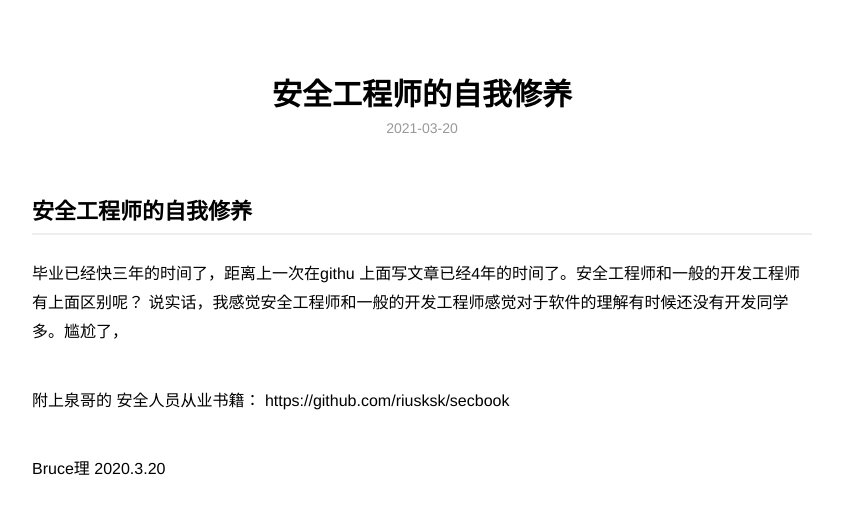
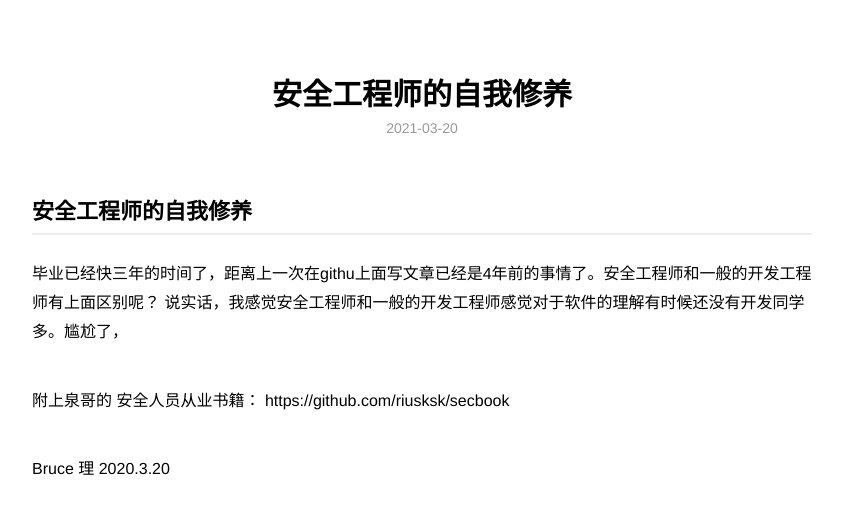
Before and after one commit to JiangLi23/JiangLi23.github.io, a Jekyll site: the page built from _posts/2021-3-20-one-test.md, in a window 1280 px wide. Shown: the top 514 px of the page, without its empty margins (218-1060 px from the left). Built offline with Jekyll 4.4.1, drawn with Linux system fonts in a browser that asks for light colours.

Commit message:
mid test

```diff
--- a/_posts/2021-3-20-one-test.md
+++ b/_posts/2021-3-20-one-test.md
@@ -1,16 +1,36 @@
 ---
-layout:     post
-title:      安全工程师的自我修养
+layout: post
+title: 安全工程师的自我修养
 category: blog
 description: 安全工程师的自我修养
 ---
 
 ## 安全工程师的自我修养
-毕业已经快三年的时间了，距离上一次在githu 上面写文章已经4年的时间了。安全工程师和一般的开发工程师有上面区别呢？
-说实话，我感觉安全工程师和一般的开发工程师感觉对于软件的理解有时候还没有开发同学多。尴尬了，
+
+毕业已经快三年的时间了，距离上一次在githu上面写文章已经是4年前的事情了。安全工程师和一般的开发工程师有上面区别呢？
+    说实话，我感觉安全工程师和一般的开发工程师感觉对于软件的理解有时候还没有开发同学多。尴尬了，
+
+
+
+
+
+
+
+
+
+
+
+
+
+
+
+
+
+
+
 
 附上泉哥的 安全人员从业书籍：
 https://github.com/riusksk/secbook
 
-Bruce理
+Bruce 理
 2020.3.20
```
Also changed, not shown: _posts/2017-7-22-Start-My-Blog.md (+1 -1 lines).
